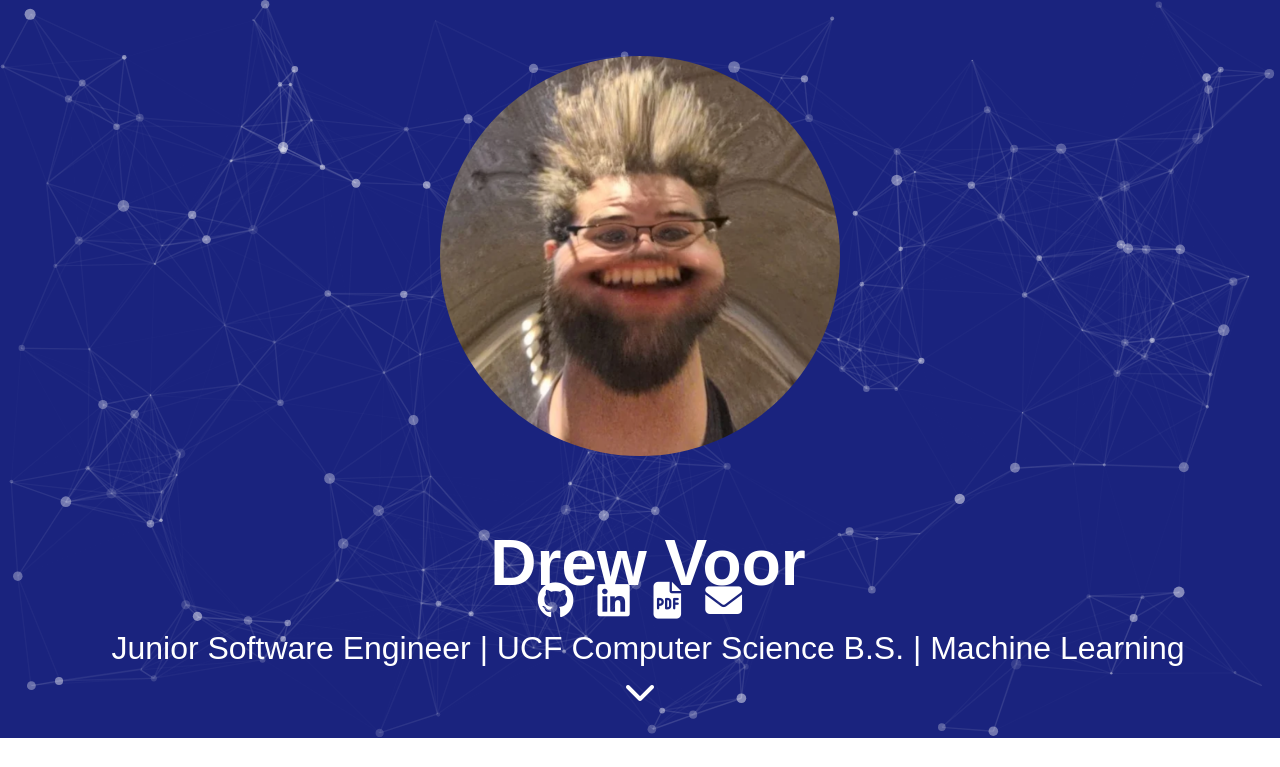
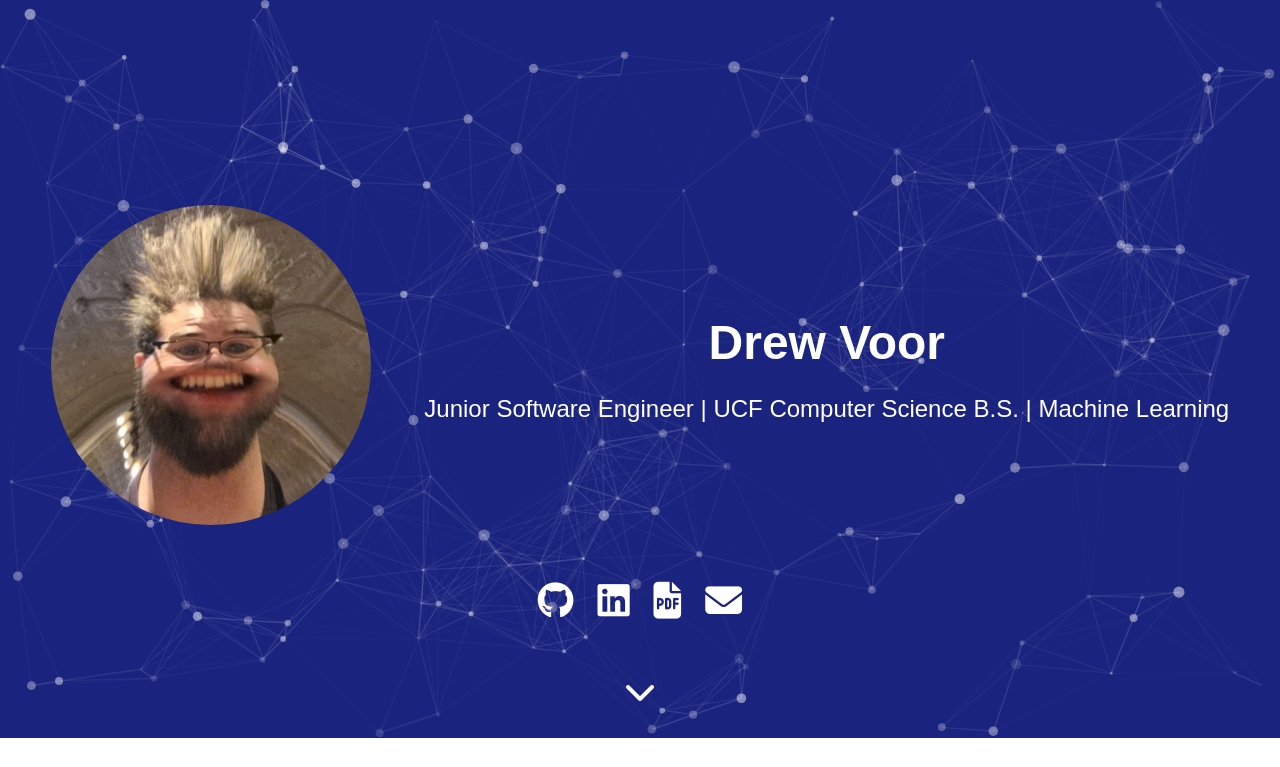
Before and after one commit to Drew-v/Drew-v.github.io, a plain HTML site: page index.html in a window 1280 px wide. Shown: the top 767 px of the page. Drawn offline with nearby package versions, Linux system fonts and the light colour scheme.

Commit message:
website V1.0, resume still out of date

```diff
--- a/styles.css
+++ b/styles.css
@@ -99,12 +99,27 @@ footer {
 }
 
 .headshot img {
-    width: 400px;
-    height: 400px;
+    max-width: 100%;
+    height: auto;
     border-radius: 50%;
     object-fit: cover;
     object-position: center;
 }
+
+@media (min-width: 768px) {
+    .headshot img {
+        width: 30vw; /* set the width of the image to 30% of the viewport width */
+        height: 30vw; /* set the height of the image to 30% of the viewport width */
+    }
+}
+
+@media (min-width: 1024px) {
+    .headshot img {
+        width: 25vw; /* set the width of the image to 25% of the viewport width */
+        height: 25vw; /* set the height of the image to 25% of the viewport width */
+    }
+}
+
 
 .profile-info {
     margin-left: 1rem;
@@ -112,13 +127,13 @@ footer {
 }
 
 .profile-info h1 {
-    font-size: 4rem;
+    font-size: 3rem;
     margin-bottom: 0.5rem;
 }
 
 .profile-info p {
-    font-size: 2rem;
-    margin-bottom: 0.5rem;
+    font-size: 1.5rem;
+    margin-bottom: 0.25rem;
 }
 
 
```
